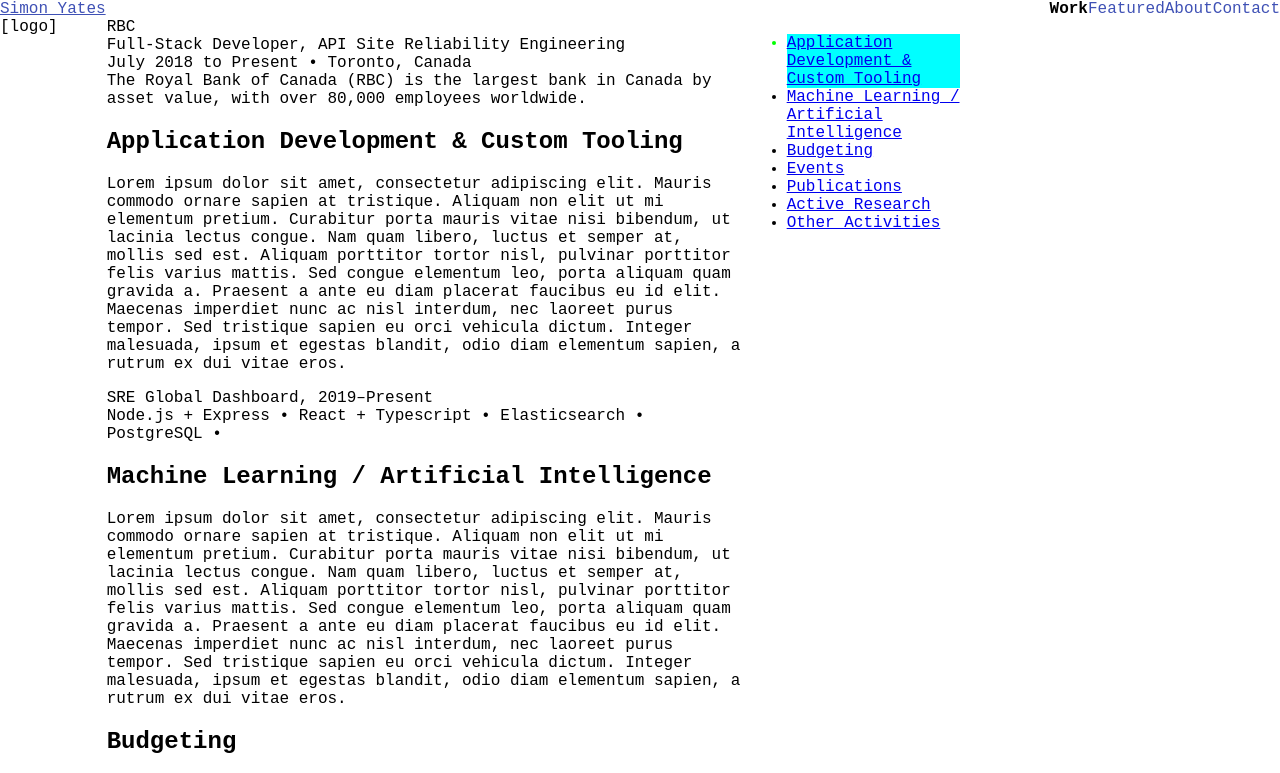
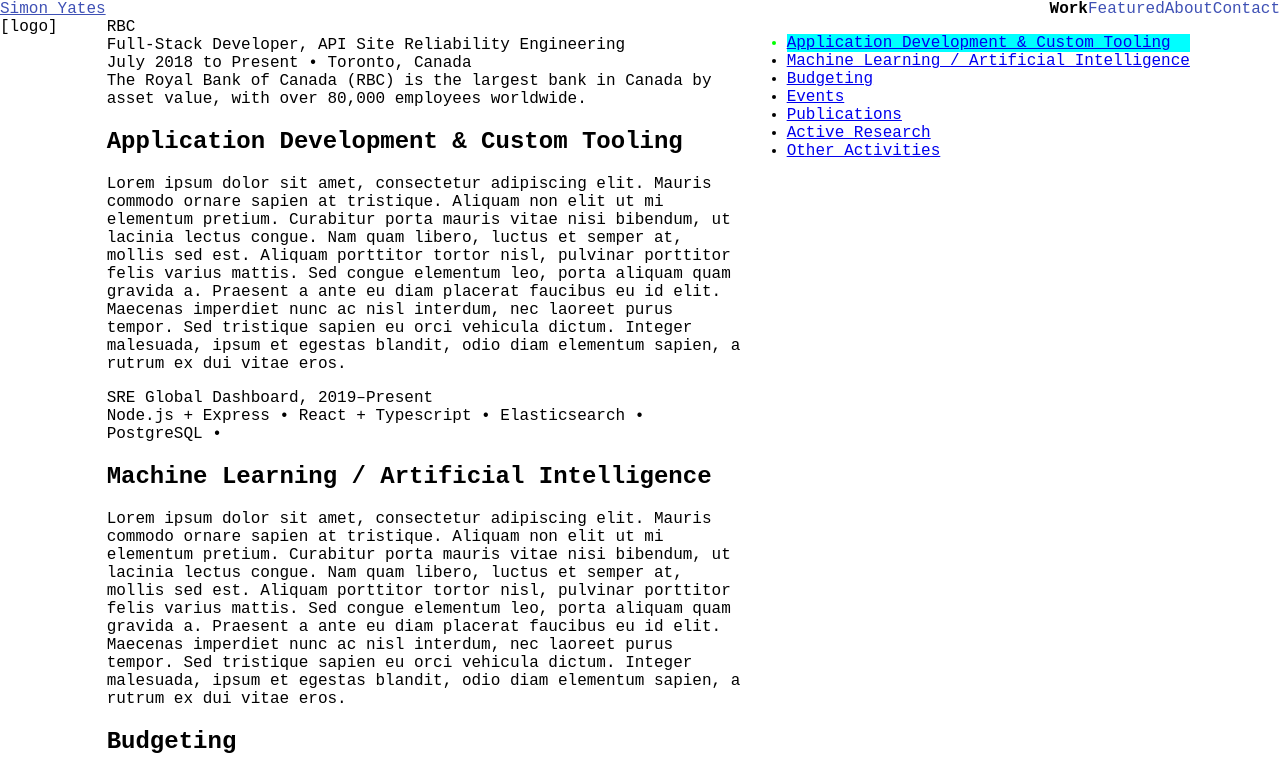
Before and after one commit to cheftechnical/simonyates, a React (Create React App) app in the folder public/my-app/: page /work/rbc in a window 1280 px wide. Shown: the top 773 px of the page. Built offline with nearby package versions, Linux system fonts and the light colour scheme; a web font is replaced by a local one.

Commit message:
Set the NavRight position to fixed

```diff
--- a/public/my-app/src/components/NavRight/index.tsx
+++ b/public/my-app/src/components/NavRight/index.tsx
@@ -1,7 +1,7 @@
 import * as React from 'react';
 import Scrollspy from 'react-scrollspy';
 import {makeStyles} from '@material-ui/core/styles';
-import NavRightItem from '../NavRightItem';
+import NavRightItem from './NavRightItem';
 
 type SectionItem = {
 	id: string,
@@ -16,6 +16,9 @@ const useStyles = makeStyles((theme) => ({
 	isCurrent: {
 		color: 'lime',
 		backgroundColor: 'cyan'
+	},
+	root: {
+		position: 'fixed'
 	}
 }));
 
@@ -30,10 +33,12 @@ export default function NavRight(props: Props) {
 	});
 
 	return (
-		<Scrollspy currentClassName={classes.isCurrent} items={items}>
-			{sections.map((item, index) => (
-				<NavRightItem id={item.id} key={index} name={item.name}/>
-			))}
-		</Scrollspy>
+		<div className={classes.root}>
+			<Scrollspy currentClassName={classes.isCurrent} items={items}>
+				{sections.map((item, index) => (
+					<NavRightItem id={item.id} key={index} name={item.name}/>
+				))}
+			</Scrollspy>
+		</div>
 	);
 };
```
Also changed, not shown: public/my-app/src/components/NavRight/NavRightItem/index.tsx (renamed from public/my-app/src/components/NavRightItem/index.tsx), 1 other file (tests, documents, lock files or other folders).
